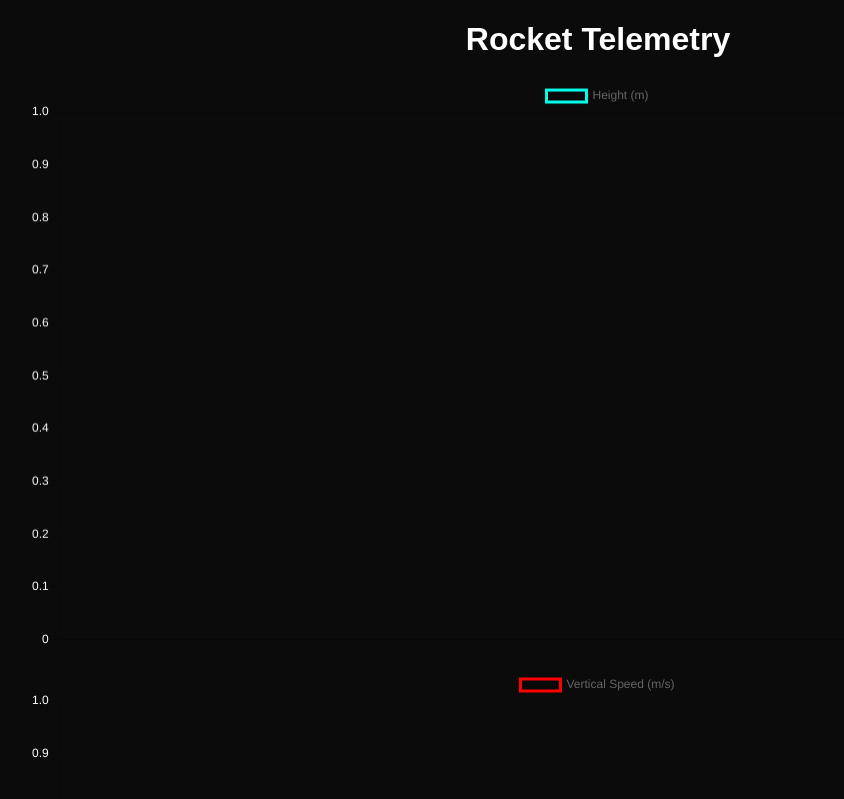
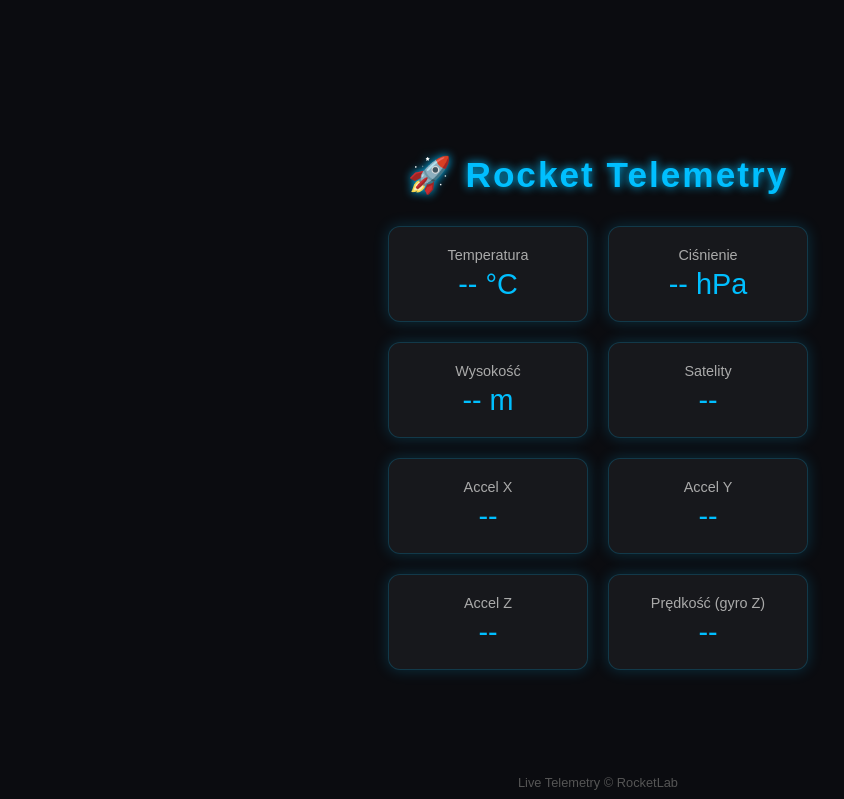
Before and after one commit to Jejakop-nnr/telemetry-node, a website: page public/index.html in a window 1280 px wide. Shown: the top 799 px of the page, without its empty margins (42-886 px from the left). Drawn offline with nearby package versions, Linux system fonts and the light colour scheme; no server answers.

Commit message:
Revamp telemetry dashboard layout and functionality
Updated the HTML structure and styles for the telemetry dashboard, including new telemetry data display and socket integration.

```diff
--- a/public/index.html
+++ b/public/index.html
@@ -1,76 +1,101 @@
 <!DOCTYPE html>
-<html lang="en">
+<html lang="pl">
 <head>
-<meta charset="UTF-8">
-<title>Telemetry Dashboard</title>
-<script src="https://cdn.jsdelivr.net/npm/chart.js"></script>
-<style>
-  body { background: #0b0b0b; color: white; font-family: Arial; }
-  h1 { text-align: center; }
-  .chart-container { width: 90%; max-width: 1200px; margin: 20px auto; }
-</style>
+  <meta charset="UTF-8">
+  <meta name="viewport" content="width=device-width, initial-scale=1.0">
+  <title>Rocket Telemetry</title>
+  <script src="https://cdn.socket.io/4.7.2/socket.io.min.js"></script>
+  <style>
+    body {
+      font-family: "Orbitron", sans-serif;
+      background-color: #0b0c10;
+      color: #f8f8f8;
+      display: flex;
+      flex-direction: column;
+      align-items: center;
+      justify-content: center;
+      height: 100vh;
+      margin: 0;
+      overflow: hidden;
+    }
+
+    h1 {
+      font-size: 2.2em;
+      color: #00bfff;
+      margin-bottom: 30px;
+      letter-spacing: 2px;
+      text-shadow: 0 0 10px #00bfff;
+    }
+
+    .telemetry {
+      display: grid;
+      grid-template-columns: repeat(2, 200px);
+      gap: 20px;
+    }
+
+    .box {
+      background: rgba(255, 255, 255, 0.05);
+      border: 1px solid #00bfff33;
+      border-radius: 12px;
+      padding: 20px;
+      text-align: center;
+      box-shadow: 0 0 15px rgba(0, 191, 255, 0.2);
+      transition: transform 0.2s ease, box-shadow 0.2s ease;
+    }
+
+    .box:hover {
+      transform: scale(1.05);
+      box-shadow: 0 0 25px rgba(0, 191, 255, 0.4);
+    }
+
+    .label {
+      font-size: 0.9em;
+      color: #aaa;
+    }
+
+    .value {
+      font-size: 1.8em;
+      color: #00bfff;
+      margin-top: 5px;
+      transition: all 0.2s ease;
+    }
+
+    .footer {
+      position: absolute;
+      bottom: 10px;
+      font-size: 0.8em;
+      color: #555;
+    }
+  </style>
 </head>
 <body>
-<h1>Rocket Telemetry</h1>
+  <h1>🚀 Rocket Telemetry</h1>
+  <div class="telemetry">
+    <div class="box"><div class="label">Temperatura</div><div id="temp" class="value">-- °C</div></div>
+    <div class="box"><div class="label">Ciśnienie</div><div id="pres" class="value">-- hPa</div></div>
+    <div class="box"><div class="label">Wysokość</div><div id="alt" class="value">-- m</div></div>
+    <div class="box"><div class="label">Satelity</div><div id="sat" class="value">--</div></div>
+    <div class="box"><div class="label">Accel X</div><div id="ax" class="value">--</div></div>
+    <div class="box"><div class="label">Accel Y</div><div id="ay" class="value">--</div></div>
+    <div class="box"><div class="label">Accel Z</div><div id="az" class="value">--</div></div>
+    <div class="box"><div class="label">Prędkość (gyro Z)</div><div id="gz" class="value">--</div></div>
+  </div>
 
-<div class="chart-container">
-  <canvas id="heightChart"></canvas>
-</div>
-<div class="chart-container">
-  <canvas id="speedChart"></canvas>
-</div>
-<div class="chart-container">
-  <canvas id="tempChart"></canvas>
-</div>
+  <div class="footer">Live Telemetry © RocketLab</div>
 
-<script>
-const heightCtx = document.getElementById('heightChart').getContext('2d');
-const speedCtx = document.getElementById('speedChart').getContext('2d');
-const tempCtx = document.getElementById('tempChart').getContext('2d');
+  <script>
+    const socket = io();
 
-const heightChart = new Chart(heightCtx, {
-  type: 'line',
-  data: { labels: [], datasets: [{ label: 'Height (m)', borderColor: '#00ffea', data: [], tension: 0.4 }]},
-  options: { responsive: true, plugins: { legend: { color: 'white' } }, scales: { x: { ticks: { color: 'white' }}, y: { ticks: { color: 'white' }}} }
-});
-const speedChart = new Chart(speedCtx, {
-  type: 'line',
-  data: { labels: [], datasets: [{ label: 'Vertical Speed (m/s)', borderColor: '#ff0000', data: [], tension: 0.4 }]},
-  options: { responsive: true, scales: { x: { ticks: { color: 'white' }}, y: { ticks: { color: 'white' }}} }
-});
-const tempChart = new Chart(tempCtx, {
-  type: 'line',
-  data: { labels: [], datasets: [{ label: 'Temperature (°C)', borderColor: '#ffff00', data: [], tension: 0.4 }]},
-  options: { responsive: true, scales: { x: { ticks: { color: 'white' }}, y: { ticks: { color: 'white' }}} }
-});
-
-// Symulacja pobierania danych z serwera
-async function fetchData() {
-  try {
-    const res = await fetch('https://telemetry-server-rmlj.onrender.com/telemetry');
-    const data = await res.json();
-
-    // dodaj nowe punkty do wykresów
-    const time = new Date().toLocaleTimeString();
-    heightChart.data.labels.push(time);
-    heightChart.data.datasets[0].data.push(data.height);
-    speedChart.data.labels.push(time);
-    speedChart.data.datasets[0].data.push(data.verticalSpeed);
-    tempChart.data.labels.push(time);
-    tempChart.data.datasets[0].data.push(data.temperature);
-
-    // ogranicz liczbę punktów do 50
-    [heightChart, speedChart, tempChart].forEach(chart => {
-      if(chart.data.labels.length > 50){
-        chart.data.labels.shift();
-        chart.data.datasets[0].data.shift();
-      }
-      chart.update();
+    socket.on("telemetry", data => {
+      document.getElementById("temp").textContent = data.temperature.toFixed(2) + " °C";
+      document.getElementById("pres").textContent = data.pressure.toFixed(2) + " hPa";
+      document.getElementById("alt").textContent = data.altitude.toFixed(2) + " m";
+      document.getElementById("sat").textContent = data.satellites;
+      document.getElementById("ax").textContent = data.accel.x.toFixed(2);
+      document.getElementById("ay").textContent = data.accel.y.toFixed(2);
+      document.getElementById("az").textContent = data.accel.z.toFixed(2);
+      document.getElementById("gz").textContent = data.gyro.z.toFixed(2);
     });
-  } catch(e){ console.error(e); }
-}
-
-setInterval(fetchData, 1000);
-</script>
+  </script>
 </body>
 </html>
```
